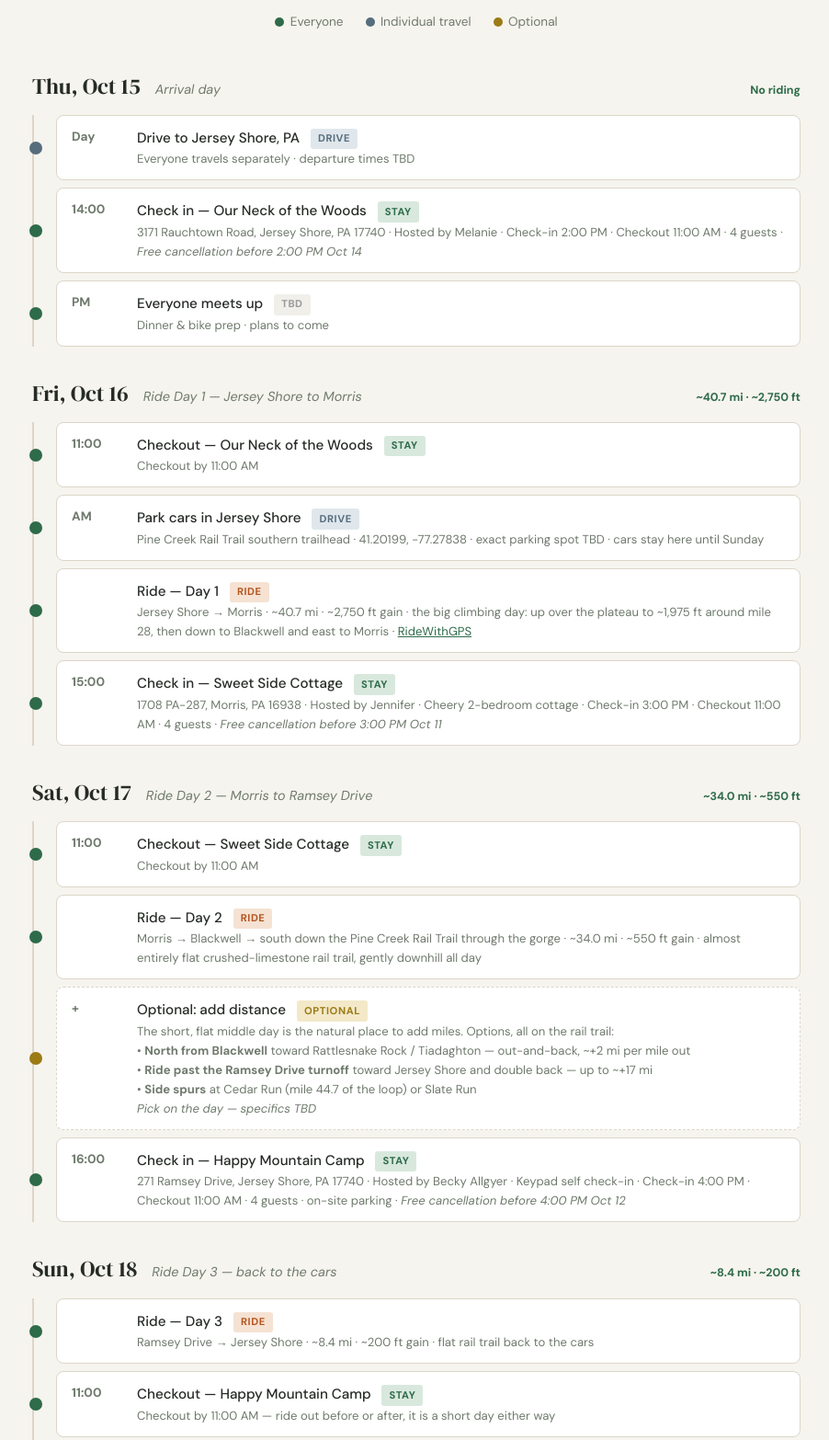
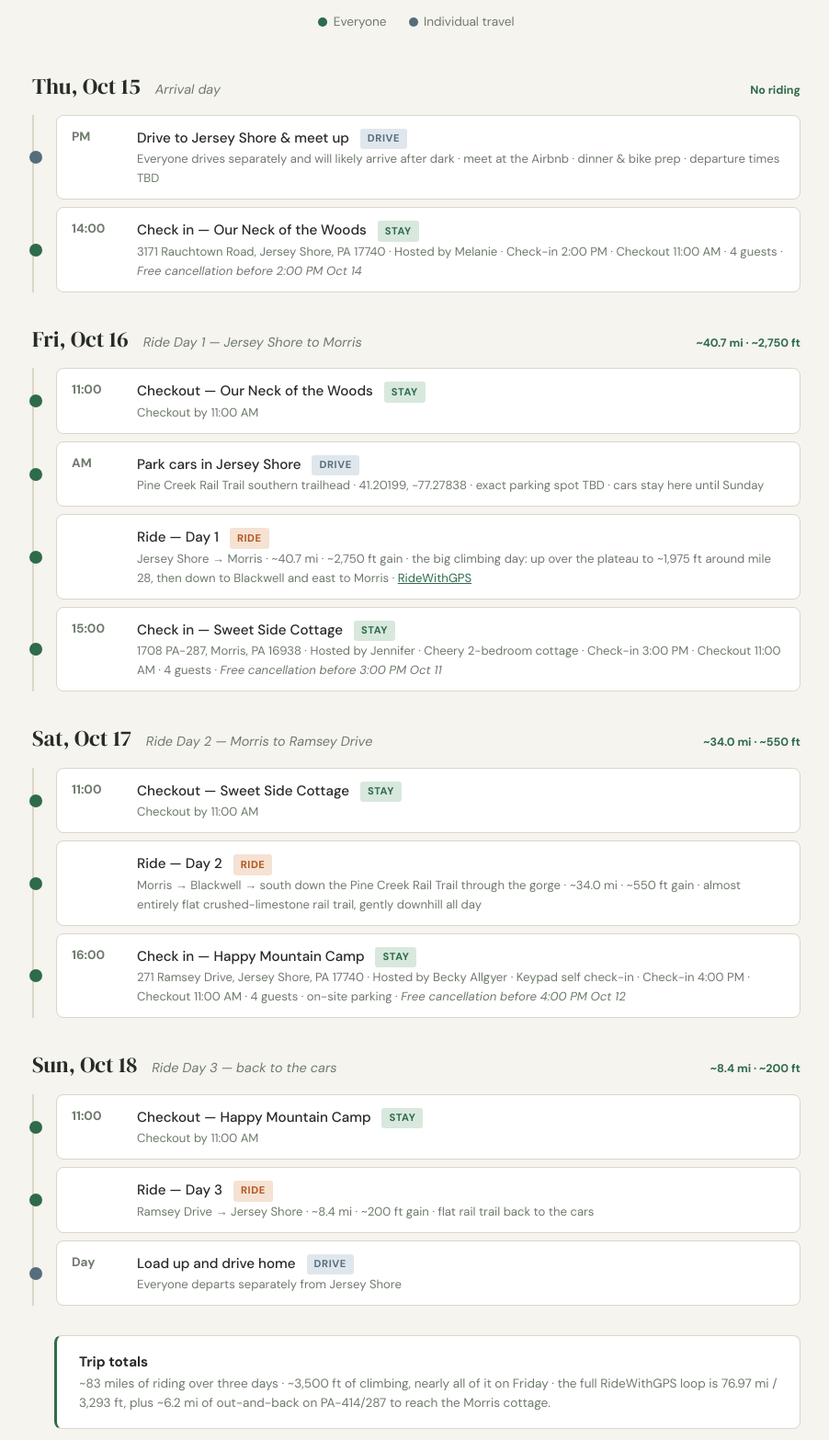
Before and after one commit to nthirschl/penn-bike-trip, a plain HTML site: page timeline.html in a window 1280 px wide. Shown: the part 260-1826 px from the top of the page at 92% size, without its empty margins (187-1089 px from the left). Drawn offline with Linux system fonts and the light colour scheme.

Commit message:
Timeline: merge Thursday travel, drop optional add-ons, reorder Sunday
Thursday's drive and meet-up become one PM item since everyone is
likely arriving after dark. Remove the Saturday optional-distance
block and its now-unused legend entry. Put Sunday's checkout ahead of
the ride.

Co-Authored-By: Claude Opus 5 <noreply@anthropic.com>

```diff
--- a/timeline.html
+++ b/timeline.html
@@ -274,7 +274,6 @@
     <div class="legend">
       <div class="legend-item"><div class="legend-dot everyone"></div> Everyone</div>
       <div class="legend-item"><div class="legend-dot travel"></div> Individual travel</div>
-      <div class="legend-item"><div class="legend-dot optional"></div> Optional</div>
     </div>
 
     <!-- Oct 15 -->
@@ -286,10 +285,10 @@
       </div>
       <div class="events">
         <div class="event travel">
-          <div class="event-time">Day</div>
+          <div class="event-time">PM</div>
           <div class="event-body">
-            <div class="event-title">Drive to Jersey Shore, PA <span class="tag drive">Drive</span></div>
-            <div class="event-detail">Everyone travels separately &middot; departure times TBD</div>
+            <div class="event-title">Drive to Jersey Shore &amp; meet up <span class="tag drive">Drive</span></div>
+            <div class="event-detail">Everyone drives separately and will likely arrive after dark &middot; meet at the Airbnb &middot; dinner &amp; bike prep &middot; departure times TBD</div>
           </div>
         </div>
         <div class="event everyone">
@@ -297,13 +296,6 @@
           <div class="event-body">
             <div class="event-title">Check in &mdash; Our Neck of the Woods <span class="tag stay">Stay</span></div>
             <div class="event-detail">3171 Rauchtown Road, Jersey Shore, PA 17740 &middot; Hosted by Melanie &middot; Check-in 2:00 PM &middot; Checkout 11:00 AM &middot; 4 guests &middot; <em>Free cancellation before 2:00 PM Oct 14</em></div>
-          </div>
-        </div>
-        <div class="event everyone">
-          <div class="event-time">PM</div>
-          <div class="event-body">
-            <div class="event-title">Everyone meets up <span class="tag tbd">TBD</span></div>
-            <div class="event-detail">Dinner &amp; bike prep &middot; plans to come</div>
           </div>
         </div>
       </div>
@@ -370,19 +362,6 @@
             <div class="event-detail">Morris &rarr; Blackwell &rarr; south down the Pine Creek Rail Trail through the gorge &middot; ~34.0 mi &middot; ~550 ft gain &middot; almost entirely flat crushed-limestone rail trail, gently downhill all day</div>
           </div>
         </div>
-        <div class="event optional">
-          <div class="event-time">+</div>
-          <div class="event-body">
-            <div class="event-title">Optional: add distance <span class="tag optional">Optional</span></div>
-            <div class="event-detail">
-              The short, flat middle day is the natural place to add miles. Options, all on the rail trail:<br>
-              &bull; <strong>North from Blackwell</strong> toward Rattlesnake Rock / Tiadaghton &mdash; out-and-back, ~+2 mi per mile out<br>
-              &bull; <strong>Ride past the Ramsey Drive turnoff</strong> toward Jersey Shore and double back &mdash; up to ~+17 mi<br>
-              &bull; <strong>Side spurs</strong> at Cedar Run (mile 44.7 of the loop) or Slate Run<br>
-              <em>Pick on the day &mdash; specifics TBD</em>
-            </div>
-          </div>
-        </div>
         <div class="event everyone">
           <div class="event-time">16:00</div>
           <div class="event-body">
@@ -402,17 +381,17 @@
       </div>
       <div class="events">
         <div class="event everyone">
+          <div class="event-time">11:00</div>
+          <div class="event-body">
+            <div class="event-title">Checkout &mdash; Happy Mountain Camp <span class="tag stay">Stay</span></div>
+            <div class="event-detail">Checkout by 11:00 AM</div>
+          </div>
+        </div>
+        <div class="event everyone">
           <div class="event-time"></div>
           <div class="event-body">
             <div class="event-title">Ride &mdash; Day 3 <span class="tag bike">Ride</span></div>
             <div class="event-detail">Ramsey Drive &rarr; Jersey Shore &middot; ~8.4 mi &middot; ~200 ft gain &middot; flat rail trail back to the cars</div>
-          </div>
-        </div>
-        <div class="event everyone">
-          <div class="event-time">11:00</div>
-          <div class="event-body">
-            <div class="event-title">Checkout &mdash; Happy Mountain Camp <span class="tag stay">Stay</span></div>
-            <div class="event-detail">Checkout by 11:00 AM &mdash; ride out before or after, it is a short day either way</div>
           </div>
         </div>
         <div class="event travel">
```
